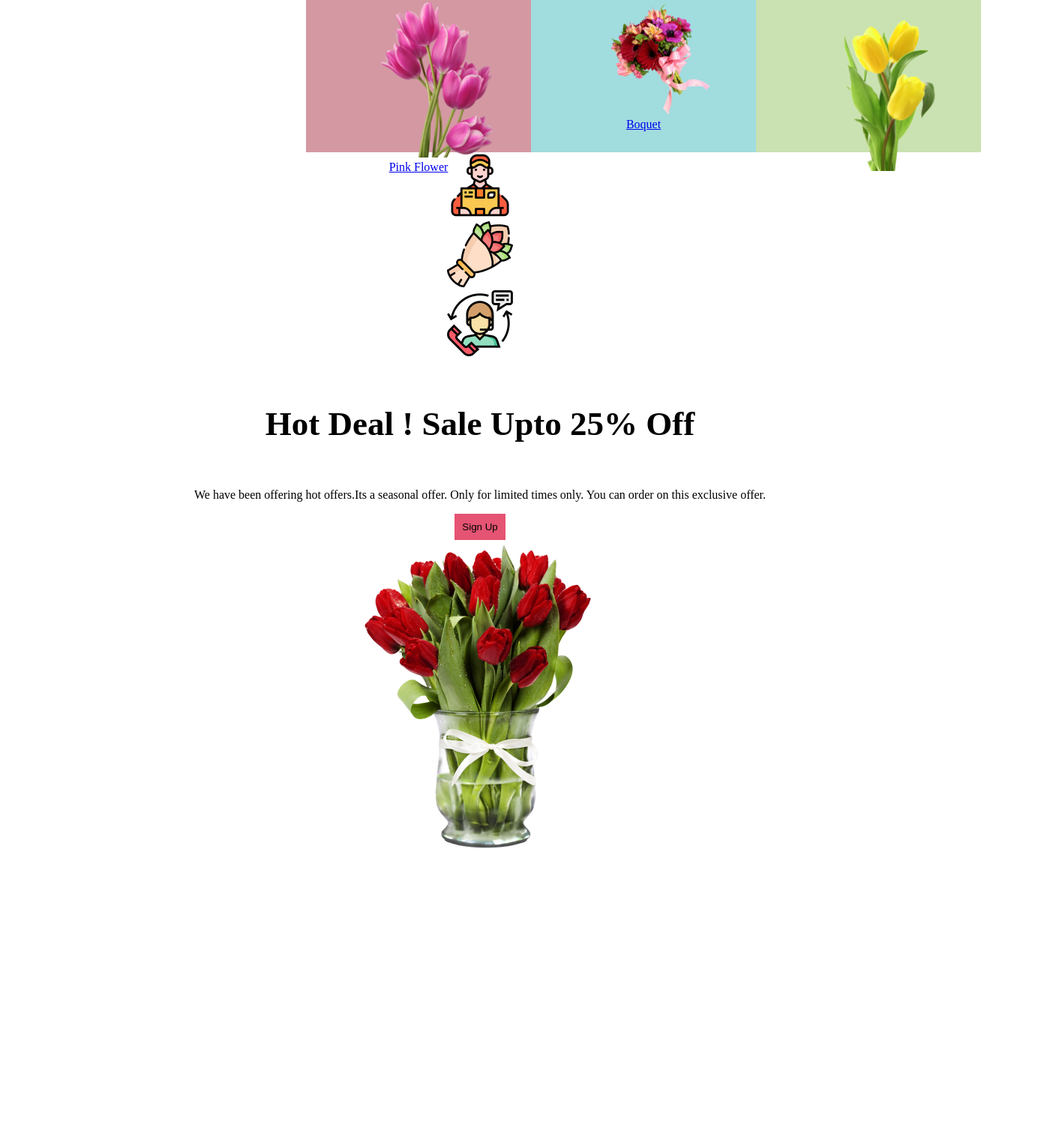
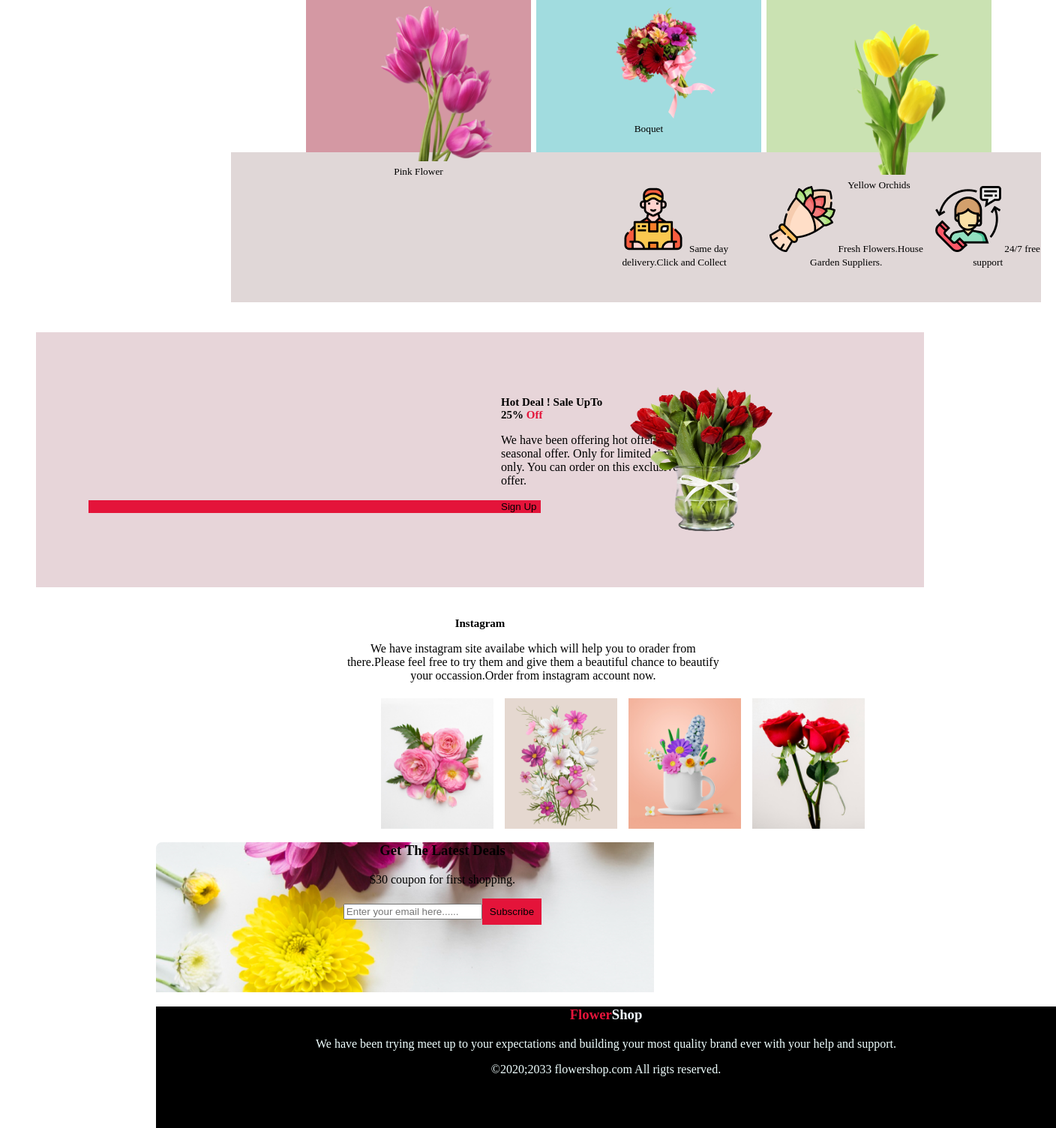
Before and after one commit to TASNIME03/online-flower-shop-portfolio, a plain HTML site: page index.html in a window 1280 px wide. Shown: the part 736-2240 px from the top of the page at 75% size, 1408 px wide, since content can reach past the window. Before the commit the page ends 1880 px from the top, so only its background shows below. Drawn offline with Linux system fonts and the light colour scheme.

Commit message:
footer added

```diff
--- a/index.html
+++ b/index.html
@@ -29,45 +29,73 @@
           <div class="flower-type">
           <div class="image1">
                     <img class="flower" src="Flower Asset/pngwing 6.png" alt="">
-               <a class="pink" href="N5QK4nhTaaewfA">Pink Flower</a>
+                    <small>Pink Flower</small>
+
                </div>
                <div class="image2">
                     <img class="flower 2" src="Flower Asset/pngwing 5.png" alt="">
-                   <a class="boquet" href="N5QK4nhTaaewfA"> Boquet</a>
+                    <small>Boquet</small>
+
                </div>
                <div class="image3">
                     <img class="flower 3" src="Flower Asset/pngwing 7.png" alt="">
-               <a class="yellow" href="N5QK4nhTaaewfA">Yellow Orchids</a>
-               </div>
+               <small>Yellow Orchids</small>
 
                </div>
-          <div class="three-images">
-               <div class="image-4">
+          </div>
+          <div class="support">
+               <div>
           <img class="flower4" src="Flower Asset/Group 57.png" alt="">
-                    <a href=""></a>
+          <small>Same day delivery.Click and Collect</small>
      </div>
-
      <div>
           <img class="flower5" src="Flower Asset/Group 58.png" alt="">
-                    <a href=""></a>
+          <small>Fresh Flowers.House Garden Suppliers.</small>
          </div>
          <div>
+          <img class="flower6" src="Flower Asset/Group 59.png" alt="">
+          <small>24/7 free support</small>
+          </div>
+          </div>
+    <nav>
+          <div class="sale-offer">
+               <div>
+               <h3 class="heading-2">Hot Deal ! Sale UpTo 25% <span class="offer">Off</span></h3>
+          <p class="description-3">We have been offering hot offers.Its a seasonal offer. Only for limited times only. You can order on this exclusive offer.</p>
+          <button class="bg-primary2">Sign Up</button>
+          </div>
+          <div>
+          <img class="display-pic-2" src="/Flower Asset/pngwing 8.png" alt="">
+          </div>
+               </div>
+          </nav>
+          <div class="social-media">
+               <div>
+               <h3 class="heading-3">Instagram</h3>
+               <p class="description-4">We have instagram site availabe which will help you to orader from there.Please feel free to try them and give them a beautiful chance to beautify your occassion.Order from instagram account now.</p>
+          </div>
+          <div class="picture">
 
-                    <img class="flower6" src="Flower Asset/Group 59.png" alt="">
-                    <a href=""></a>
+                    <img class="flower 7" src="Flower Asset/Flower 01.png" alt="">
+
+
+                    <img class="flower 8" src="Flower Asset/Rectangle 4.png" alt="">
+
+                         <img class="flower 9" src="Flower Asset/Rectangle 5.png" alt="">
+                         <img class="flower 10" src="Flower Asset/Rectangle 6.png" alt="">
                     </div>
+                    </div>
+                    <div class="deals">
+                          <h3>Get The Latest Deals</h3>
+                        <p>$30 coupon for first shopping.</p>
+                         <input type="email" placeholder="Enter your email here......"><button class="btn bg-primary">Subscribe</button>
 
                     </div>
-          <div class="sale">
-               <h4 class="title 2">Hot Deal ! Sale Upto 25% Off</h4>
-               <p class="description3">We have been offering hot offers.Its a seasonal offer. Only for limited times only. You can order on this exclusive offer.</p>
-               <button class="btn bg-primary">Sign Up</button>
-          </div>
-          <img class="displaypic2" src="Flower Asset/pngwing 8.png" alt="">
-
           <main>
-               <footer>
-
+               <footer class="conclusion">
+                    <h3><span class="prime">Flower</span><span class="prime-2">Shop</span></h3>
+                    <p><span class="prime-3">We have been trying meet up to your expectations and building your most quality brand ever with your help and support.</span></p>
+                 <span class="prime-4">&copy;2020;2033 flowershop.com All rigts reserved.</span>
                </footer>
           </main>
      </header>
--- a/styles/flower.css
+++ b/styles/flower.css
@@ -22,10 +22,10 @@
 .btn{
     padding: 10px;
     border: none;
-
+    background-color: #e4143a;
 }
-.bg-primary{
-     background-color: #E55473;
+.btn .bg-primary{
+     background-color: #e4143a;
 }
 .intro .display-pic{
      width: 400px;
@@ -38,7 +38,7 @@
      color: black;
 }
 .features{
-     height: 45vh;
+     height: 25vh;
      text-align: center;
      align-items: center;
 
@@ -51,30 +51,31 @@
      display: flex;
      align-items: center;
      padding-left: 400px;
+     gap: 7px;
 }
-.flower{
-     width: 150px;
 
-
-}
 .image1{
      width:100px ;
      height: 100px;
      padding: 100px;
      background-color: #d498a3;
-     border-radius: top 20px;
+     border-radius: top 5px;
+     align-items: center;
+}
+.flower{
+     width: 150px;
+     margin-top: 5px;
+
 }
 
-.flower2{
-     width: 150px;
-}
+
 .image2{
      width:100px ;
      height: 100px;
      padding: 100px;
      background-color: #a1dcdf;
 }
-.flower3{
+.flower2{
      width: 150px;
 }
 .image3{
@@ -82,6 +83,10 @@
      height: 100px;
      padding: 100px;
      background-color:#cae2b2;
+.flower3{
+          width: 150px;
+          vertical-align: bottom;
+     }
 .pink{
           display: none;
      }
@@ -91,27 +96,113 @@
 .yellow{
      display: none;
 }
-/* .three-images{
-     display: flex;
-     padding-left: 500px;
-     margin-left: 500px;
-     width: 500px;
-     height: 500px;
-     background-color: #ECECEC;
-} */
-.image-4{
-     width: 20px;
-     height: 20px;
-     padding-bottom: 10px;
-     background-color: none;
+
+/* .image-4{ */
+     /* width: 20px; */
+     /* height: 20px; */
+     /* padding-bottom: 10px; */
+     /* background-color: none; */
 }
-title 2{
+.heading-2{
      font-size: 15px;
      font-weight: bold;
      color: black;
+     padding-left: 550px;
+}
+.description-3{
+     width: 35%;
+     padding-left: 550px;
+
+}
+.bg-primary2{
+     padding-left: 550px;
+     background-color: #e4143a;
+     border: none;
+}
+.support{
+     display: flex;
+    padding-left: 480px;
+    margin-left: 300px;
+     width: 600px;
+     height: 25vh;
+     background-color:#e0d7d7;
+     align-items: center;
+     gap: top 10px;
+}
+.sale-offer{
+     margin: 40px;
+      padding: 70px;
+     height: 25vh;
+     background-color: #e7d5d9;
+     text-align: left;
+     align-items: left;
+     display: flex;
+
+}
+.offer{
+     color: #e4143a;
 }
 .display-pic-2{
-     width: 350px;
-     padding-right: 450px;
+     width: 200px;
+     height: 200px;
+     padding-right: 125px;
 
 }
+
+.social-media{
+     display: center;
+     text-align: center;
+     align-items: center;
+
+}
+.heading-3{
+     font-size: 15px;
+     font-weight: bold;
+     color: black
+     display:center;
+
+}
+.description-4{
+     width: 40%;
+     padding-left: 450px;
+
+
+}
+.picture{
+     display: flex;
+     align-items: center;
+     padding-left: 500px;
+     gap: 15px;
+
+}
+.deals{
+     padding-left: 100px;
+     margin-left: 200px;
+     height: 25vh;
+     background-image: url("./Rectangle\ 9.png");
+     background-repeat: no-repeat;
+     align-items: center;
+     text-align: center;
+     margin-right: 400px;
+
+}
+.conclusion{
+     padding: left 200px;
+     height: 200px;
+     background-color: black;
+     width: 1200px;
+     text-align: center;
+  margin-left: 200px;
+}
+.prime{
+     color: #e4143a;
+}
+.prime-2{
+     color: aliceblue;
+}
+.prime-3{
+     color: azure;
+}
+.prime-4{
+     color: azure;
+}
```
Also changed, not shown: styles/Rectangle 9.png (added). Lines whose indentation alone changed are shown as unchanged.
